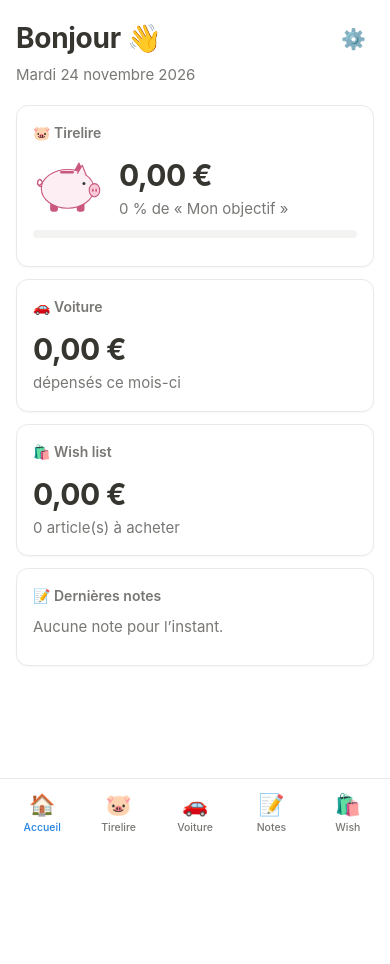
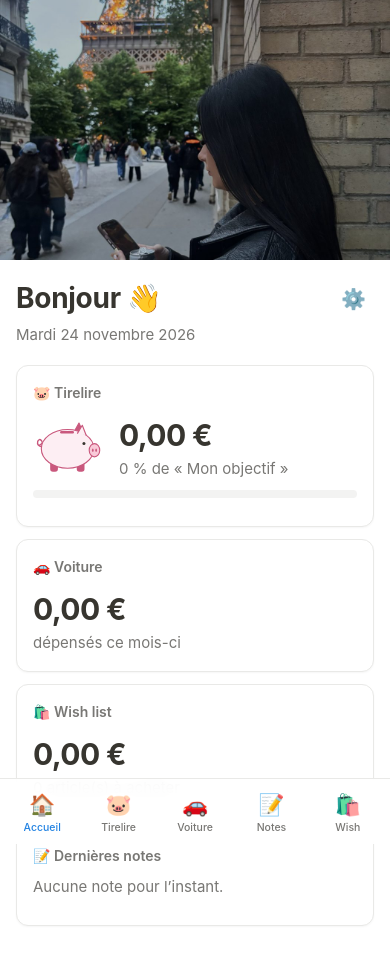
Before and after one commit to JLjade7/Perso, a plain HTML site: page index.html in a window 390 px wide. Before the commit the page ends 844 px from the top, so only its background shows below. Drawn offline with Linux system fonts and the light colour scheme.

Commit message:
Accueil : photo de couverture et icône de l'app
Co-Authored-By: Claude Opus 5.5 <noreply@anthropic.com>
Claude-Session: https://claude.ai/code/session_01RmkmHHbjSiwj1SHkXh1sJ5

```diff
--- a/css/style.css
+++ b/css/style.css
@@ -500,3 +500,10 @@ input.cell.small { font-size: 13px; color: var(--muted); }
 .wtable.gallery .wpri { justify-self: start; padding: 0; }
 .wtable.gallery .wcheck::after { content: none; }
 .wtable.gallery .wcheck { padding-right: 4px; }
+
+/* ===== Photo de l'accueil ===== */
+.cover { margin: -20px 0 26px; height: 380px; border-radius: 16px; overflow: hidden; background: var(--hover); }
+.cover img { width: 100%; height: 100%; object-fit: cover; object-position: 50% 30%; display: block; }
+@media (max-width: 760px) {
+  .cover { margin: calc(-20px - env(safe-area-inset-top)) -16px 20px; height: 260px; border-radius: 0; }
+}
--- a/index.html
+++ b/index.html
@@ -4,14 +4,14 @@
   <meta charset="utf-8">
   <meta name="viewport" content="width=device-width, initial-scale=1, viewport-fit=cover">
   <title>Mon espace</title>
-  <meta name="description" content="Mon espace perso : tirelire, voiture, notes, calendrier et wish list.">
+  <meta name="description" content="Mon espace perso : tirelire, voiture, notes et wish list.">
   <meta name="theme-color" content="#ffffff" media="(prefers-color-scheme: light)">
   <meta name="theme-color" content="#191919" media="(prefers-color-scheme: dark)">
   <meta name="apple-mobile-web-app-capable" content="yes">
   <meta name="mobile-web-app-capable" content="yes">
   <meta name="apple-mobile-web-app-title" content="Mon espace">
   <meta name="apple-mobile-web-app-status-bar-style" content="default">
-  <link rel="icon" href="icon.svg" type="image/svg+xml">
+  <link rel="icon" href="apple-touch-icon.png" type="image/png">
   <link rel="apple-touch-icon" href="apple-touch-icon.png">
   <link rel="manifest" href="manifest.webmanifest">
   <link rel="stylesheet" href="css/style.css">
--- a/js/sections/accueil.js
+++ b/js/sections/accueil.js
@@ -31,6 +31,7 @@ export default {
     const todoTotal = todo.reduce((a, i) => a + (i.price || 0), 0);
 
     root.innerHTML = `
+      <div class="cover"><img src="img/accueil.jpg" alt="" decoding="async"></div>
       <header class="page-head home-head">
         <div class="page-title-row">
           <h1>${hello}${settings.name ? ' ' + esc(settings.name) : ''} 👋</h1>
```
Also changed, not shown: apple-touch-icon.png, icon.svg (deleted), img/accueil.jpg (added), img/icone-512.png (added), manifest.webmanifest, 1 other file.
